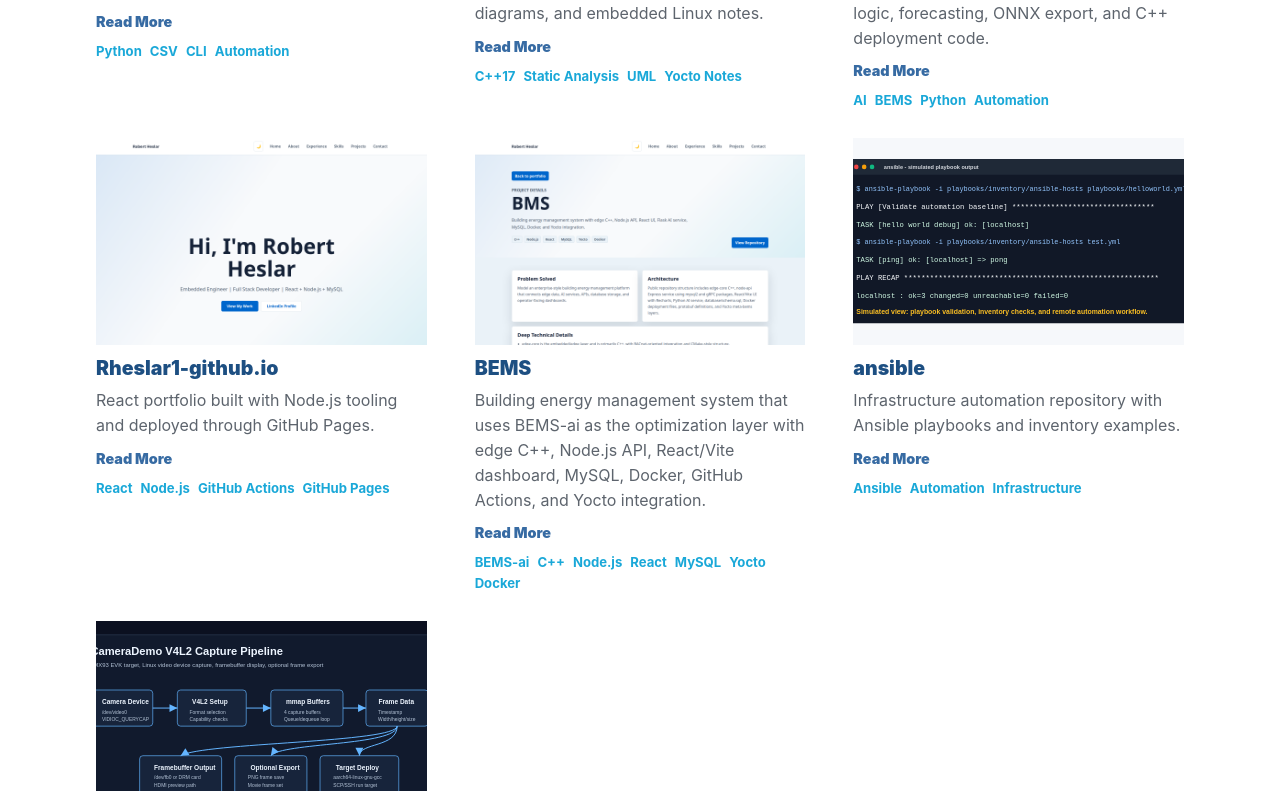
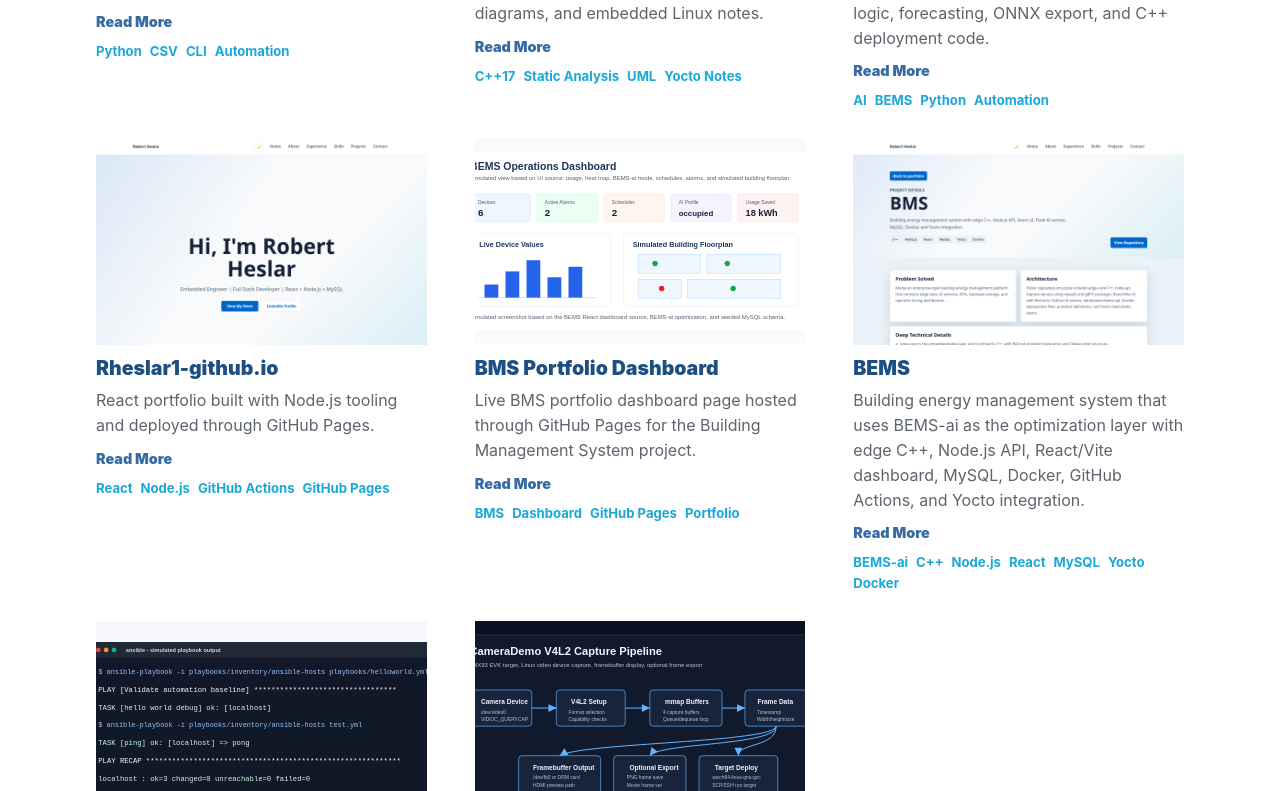
Before and after one commit to rheslar1/Rheslar1-github.io, a React (Create React App) app: page / in a window 1280 px wide. Shown: the part 975-1766 px from the top of the page. Built offline with nearby package versions, Linux system fonts and the light colour scheme.

Commit message:
feat: increase project list display and add live project links
- Increase number of projects shown in Eco dashboard from 5 to 6
- Add live URL links to project detail pages (both desktop and mobile views)
- Add new BMS Portfolio Dashboard project entry with live URL and portfolio details

```diff
--- a/src/components/Dashboard.js
+++ b/src/components/Dashboard.js
@@ -827,7 +827,7 @@
               </div>
             </div>
             <div className="eco-project-list">
-              {projects.slice(0, 5).map((project) => (
+              {projects.slice(0, 6).map((project) => (
                 <button type="button" onClick={() => onSelectProject(project.id)} key={project.id}>
                   <strong>{project.title}</strong>
                   <span>{project.tags.slice(0, 2).join(' + ')}</span>
--- a/src/components/ProjectDetails.js
+++ b/src/components/ProjectDetails.js
@@ -155,6 +155,16 @@
                   className="project-link secondary-link detail-repo-link"
                 >
                   {project.loginLabel || 'Login Page'}
+                </a>
+              )}
+              {project.liveUrl && (
+                <a
+                  href={project.liveUrl}
+                  className="project-link secondary-link detail-repo-link"
+                  target="_blank"
+                  rel="noopener noreferrer"
+                >
+                  {project.liveLabel || 'Open Live Project'}
                 </a>
               )}
             </div>
@@ -364,6 +374,16 @@
                       {project.loginLabel || 'Login Page'}
                     </a>
                   )}
+                  {project.liveUrl && (
+                    <a
+                      href={project.liveUrl}
+                      className="project-link secondary-link detail-repo-link"
+                      target="_blank"
+                      rel="noopener noreferrer"
+                    >
+                      {project.liveLabel || 'Open Live Project'}
+                    </a>
+                  )}
                 </div>
               </article>
 
--- a/src/data/projects.js
+++ b/src/data/projects.js
@@ -412,6 +412,96 @@
     ]
   },
   {
+    id: 'bms-portfolio-dashboard',
+    aliases: ['bms-portfolio', 'bms-dashboard-portfolio'],
+    title: 'BMS Portfolio Dashboard',
+    summary: 'Live BMS portfolio dashboard page hosted through GitHub Pages for the Building Management System project.',
+    deployment:
+      'Published as a GitHub Pages dashboard route at https://rheslar1.github.io/BMS/portfolio for direct portfolio review of the BMS work.',
+    dependencies: ['BMS', 'React', 'GitHub Pages', 'Dashboard UI', 'Building Operations'],
+    repository: 'https://github.com/rheslar1/BMS',
+    liveUrl: 'https://rheslar1.github.io/BMS/portfolio',
+    liveLabel: 'Open Live BMS Portfolio',
+    architectureDocs: [
+      {
+        title: 'BMS Repository',
+        path: 'BMS project source',
+        url: 'https://github.com/rheslar1/BMS',
+        focus: 'BMS portfolio dashboard, enterprise BMS source, dashboard evidence, and project review'
+      }
+    ],
+    preview: projectAsset('bms-dashboard-simulated.svg'),
+    visuals: [
+      {
+        src: projectAsset('bms-dashboard-simulated.svg'),
+        caption: 'BMS portfolio dashboard visual used as the live project preview.'
+      },
+      {
+        src: projectAsset('bems-energy-heat-map.svg'),
+        caption: 'Building energy heat map visual that supports the BMS dashboard portfolio story.'
+      },
+      {
+        src: projectAsset('bms-detail.png'),
+        caption: 'Portfolio BMS project detail screenshot used as supporting dashboard evidence.'
+      }
+    ],
+    tags: ['BMS', 'Dashboard', 'GitHub Pages', 'Portfolio'],
+    problem:
+      'Provide a direct public portfolio dashboard entry for the BMS project so reviewers can jump straight from the portfolio catalog into the hosted BMS dashboard work.',
+    architecture:
+      'A GitHub Pages-hosted BMS portfolio route connected to the BMS repository and represented as a dedicated project card in this React portfolio catalog.',
+    proofPoints: [
+      {
+        label: 'Live Evidence',
+        title: 'Hosted BMS Work Is Directly Accessible',
+        detail:
+          'The project entry exposes the BMS portfolio route as a live review target instead of requiring reviewers to infer the dashboard from repository links alone.'
+      },
+      {
+        label: 'Dashboard Focus',
+        title: 'Operations UI Is The Primary Artifact',
+        detail:
+          'The portfolio entry is framed around the BMS dashboard experience, including building operations, energy status, and portfolio evidence visuals.'
+      },
+      {
+        label: 'Portfolio Integration',
+        title: 'BMS Link Appears In The Project Catalog',
+        detail:
+          'The same project data model now carries the BMS hosted portfolio route into project cards, detail pages, and dashboard evidence shortcuts.'
+      }
+    ],
+    deepDetails: [
+      'The live route is tracked exactly as https://rheslar1.github.io/BMS/portfolio.',
+      'The project links back to the BMS source repository for implementation context.',
+      'The portfolio entry uses existing BMS dashboard and heat-map visuals to keep the project catalog consistent with the broader BMS case study.',
+      'The project is intentionally dashboard-focused so it can sit beside repository-centered projects as a hosted review artifact.',
+      'The entry supports reviewers who want to evaluate the BMS portfolio route without navigating through the full BMS case-study page first.'
+    ],
+    features: [
+      'Dedicated portfolio card for the hosted BMS dashboard route.',
+      'Direct live-project link from project detail pages.',
+      'BMS repository link retained for source review.',
+      'Dashboard and energy heat-map visuals attached as supporting evidence.'
+    ],
+    outcomes: [
+      'The hosted BMS portfolio route is now represented as a portfolio project.',
+      'The project catalog can route reviewers from the main portfolio into the live BMS dashboard work.',
+      'Dashboard evidence shortcuts can surface the BMS portfolio project alongside repository case studies.'
+    ],
+    resumeBullets: [
+      'Published and linked a live BMS portfolio dashboard route for public project review.',
+      'Connected hosted dashboard evidence to a React portfolio project catalog.',
+      'Presented BMS dashboard work as both a live page and a source-backed case study.'
+    ],
+    screenshotCaption:
+      'BMS portfolio dashboard entry uses existing BMS dashboard visuals and links to the live GitHub Pages portfolio route.',
+    suggestedContent: [
+      'Capture a fresh screenshot from https://rheslar1.github.io/BMS/portfolio once the route is serving the final page.',
+      'Add a deployment or Pages screenshot for the BMS repository.',
+      'Add mobile and desktop captures of the hosted BMS portfolio dashboard.'
+    ]
+  },
+  {
     id: 'bems',
     aliases: ['bms', 'nms'],
     title: 'BEMS',
```
